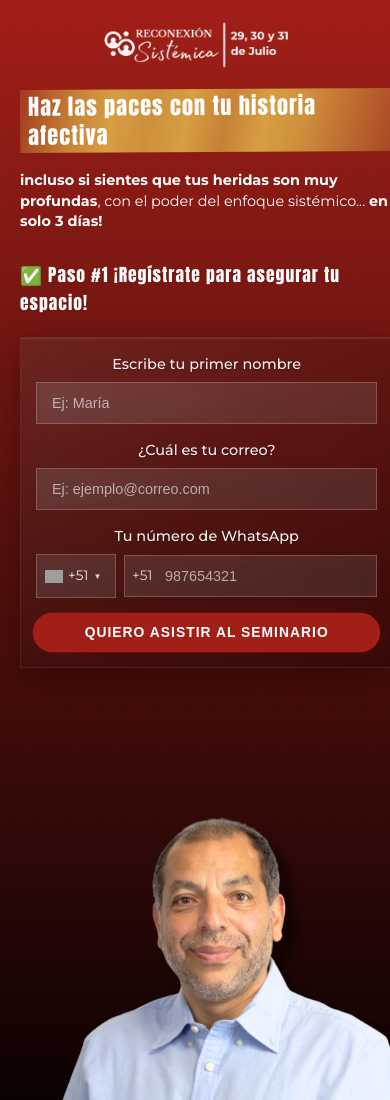
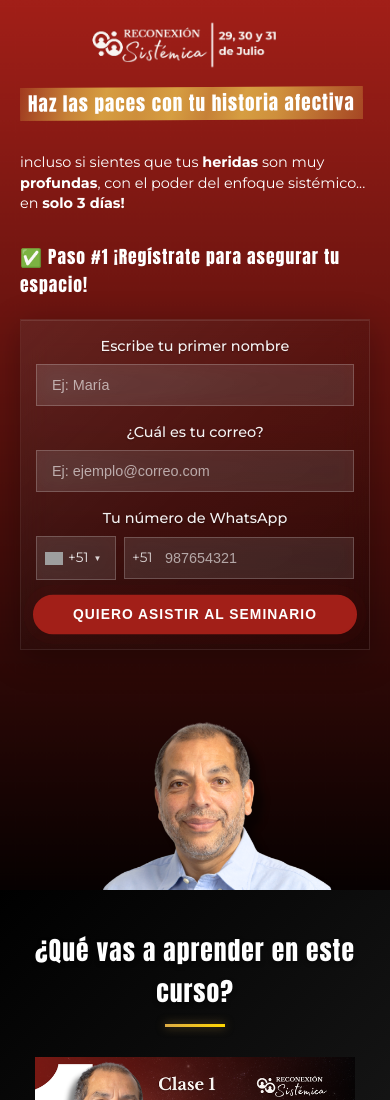
Before and after one commit to Guille1133/RenzoGuillen, a plain HTML site: page reconexionsistemica/index.html in a window 390 px wide. Shown: the top 1100 px of the page. Drawn offline with nearby package versions, Linux system fonts and the light colour scheme; grey boxes are pictures that could not be loaded.

Commit message:
Update index.html

```diff
--- a/reconexionsistemica/index.html
+++ b/reconexionsistemica/index.html
@@ -802,21 +802,22 @@
         @media (max-width: 768px) {
             .header-container {
                 grid-template-columns: 1fr;
-                gap: 20px;
+                gap: 10px;
                 min-height: 650px;
             }
 
             .header-content {
                 order: 1;
                 text-align: center;
-                padding-bottom: 40px;
+                padding-bottom: 20px;
             }
 
             .header-photo {
                 order: 2;
-                min-height: 300px;
+                min-height: 250px;
                 justify-content: center;
                 align-items: center;
+                margin-bottom: -30px;
             }
 
             .renzo-photo {
@@ -825,8 +826,9 @@
                 right: 0;
                 height: auto;
                 max-width: 100%;
-                max-height: 400px;
+                max-height: 350px;
                 transform: none;
+                margin-bottom: -20px;
             }
 
             .classes-images {
@@ -912,7 +914,17 @@
             }
 
             .hero-text h1 {
-                font-size: 1.6rem;
+                font-size: 1.4rem;
+                white-space: nowrap;
+                overflow: hidden;
+            }
+
+            .highlight-animation {
+                white-space: nowrap;
+                display: inline-block;
+                max-width: 100%;
+                overflow: hidden;
+                text-overflow: ellipsis;
             }
 
             .hero-text p {
@@ -958,18 +970,35 @@
             }
 
             .renzo-photo {
-                max-width: 380px;
+                max-width: 320px;
+                max-height: 300px;
                 position: relative;
                 top: auto;
                 right: auto;
                 bottom: auto;
                 height: auto;
-                margin: 0 auto;
+                margin: 0 auto -30px auto;
                 transform: none;
             }
 
+            .header-photo {
+                min-height: 200px;
+                margin-bottom: -40px;
+            }
+
             .hero-text h1 {
-                font-size: 1.4rem;
+                font-size: 1.2rem;
+                white-space: nowrap;
+                overflow: hidden;
+            }
+
+            .highlight-animation {
+                font-size: 1.2rem;
+                white-space: nowrap;
+                display: inline-block;
+                width: 100%;
+                overflow: hidden;
+                text-overflow: ellipsis;
             }
 
             .hero-text p {
@@ -982,6 +1011,7 @@
 
             .header-form {
                 padding: 15px;
+                margin-bottom: 20px;
             }
 
             .class-title {
@@ -1020,7 +1050,7 @@
 
                 <div class="hero-text">
                     <h1><span class="highlight-animation">Haz las paces con tu historia afectiva</span></h1>
-                    <p><strong>incluso si sientes que tus heridas son muy profundas</strong>, con el poder del enfoque sistémico... <strong>en solo 3 días!</strong></p>
+                    <p>incluso si sientes que tus <strong>heridas</strong> son muy <strong>profundas</strong>, con el poder del enfoque sistémico... en <strong>solo 3 días!</strong></p>
                 </div>
 
                 <h3 class="form-title">✅ Paso #1 ¡Regístrate para asegurar tu espacio!</h3>
```
